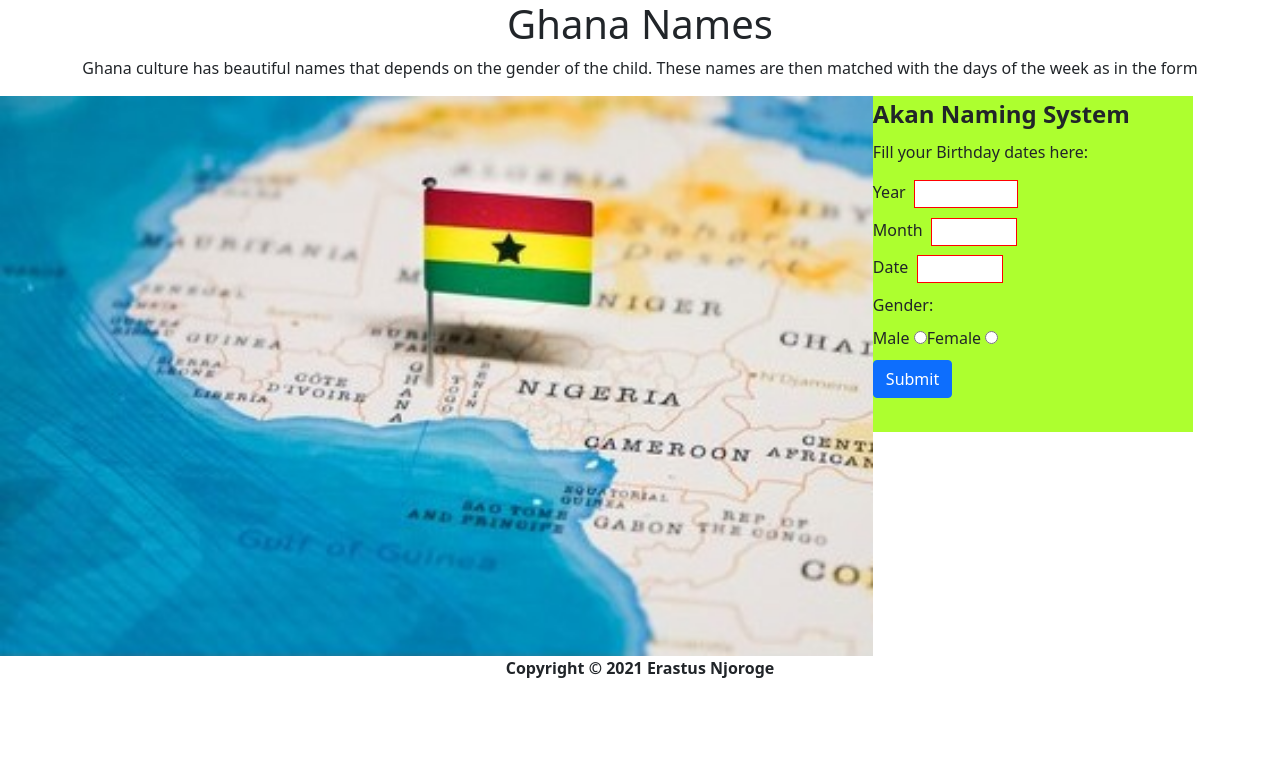
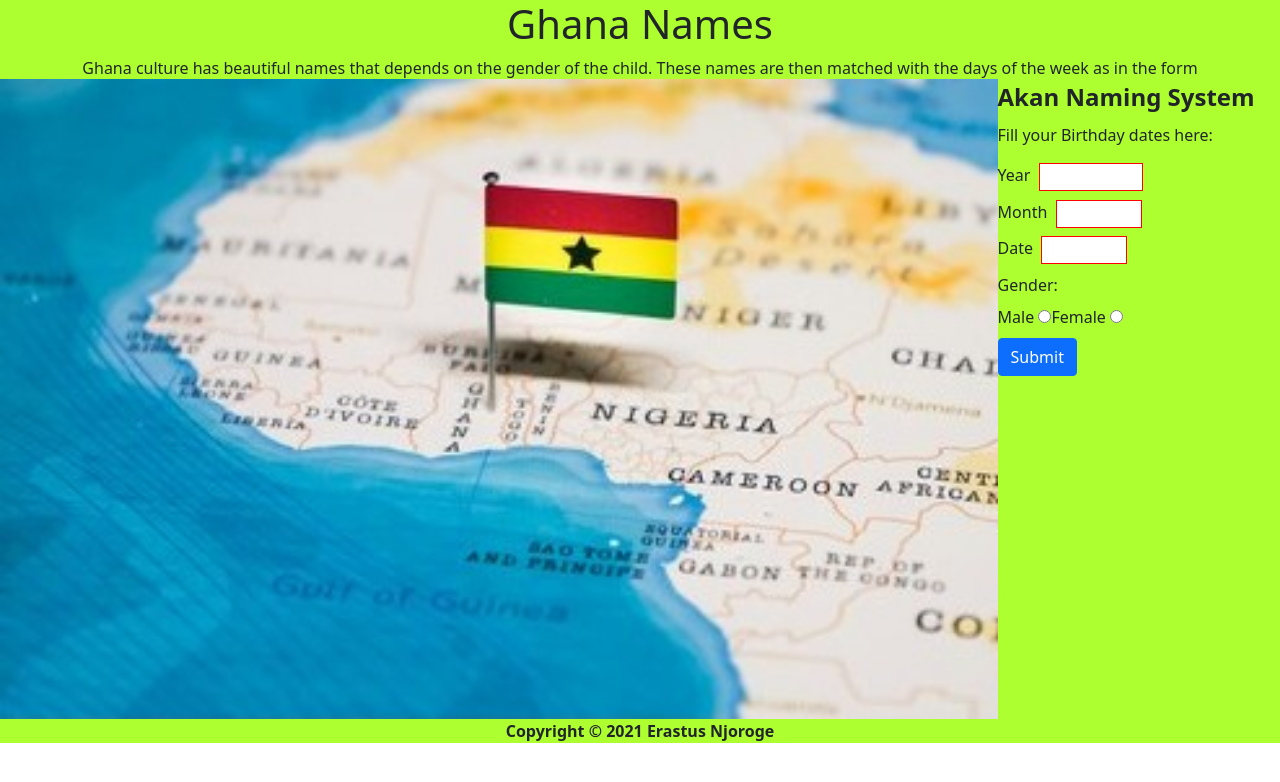
Before and after one commit to erastus-mwangi-njoroge/Akan-Names, a plain HTML site: page index.html in a window 1280 px wide. Drawn offline with Linux system fonts and the light colour scheme.

Commit message:
add background colors

```diff
--- a/style.css
+++ b/style.css
@@ -1,5 +1,7 @@
 .intro{
 text-align: center;
+background-color: greenyellow;
+margin-bottom: -1.3%;
 
 }
 main{
@@ -9,14 +11,14 @@ main{
 }
 form{
 
-  width: 20em;
+  width: 30em;
 margin-left: 0%;
-height: 21em;
+height: 40em;
 background-color: greenyellow;
 
 }
 img{
-  height: 35em;
+  height: 40em;
 }
 table{
   margin-left: 30em;
@@ -37,4 +39,5 @@ fieldset > div {
   footer{
     text-align: center;
     font-weight: 900;
+    background-color: greenyellow;
   }
```
